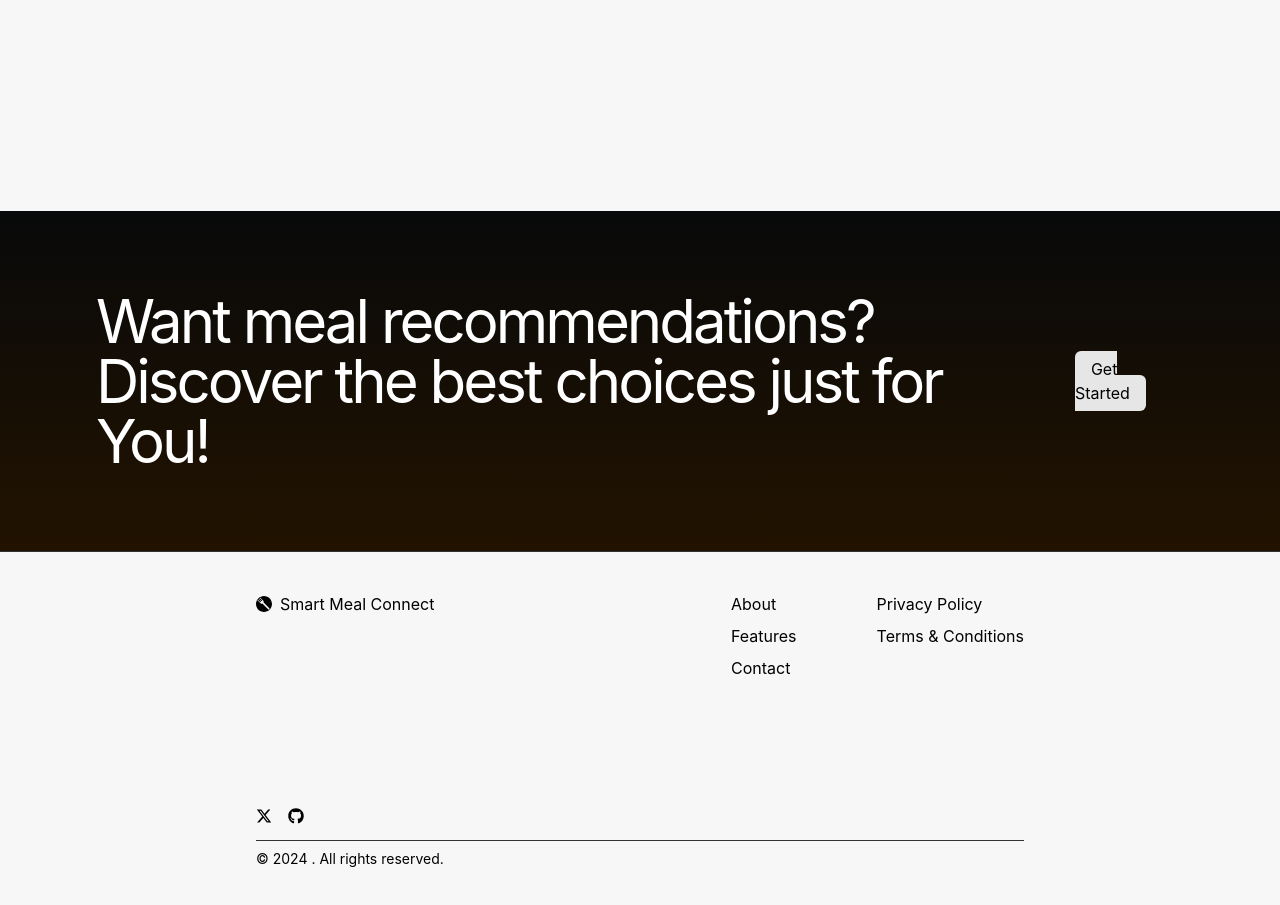
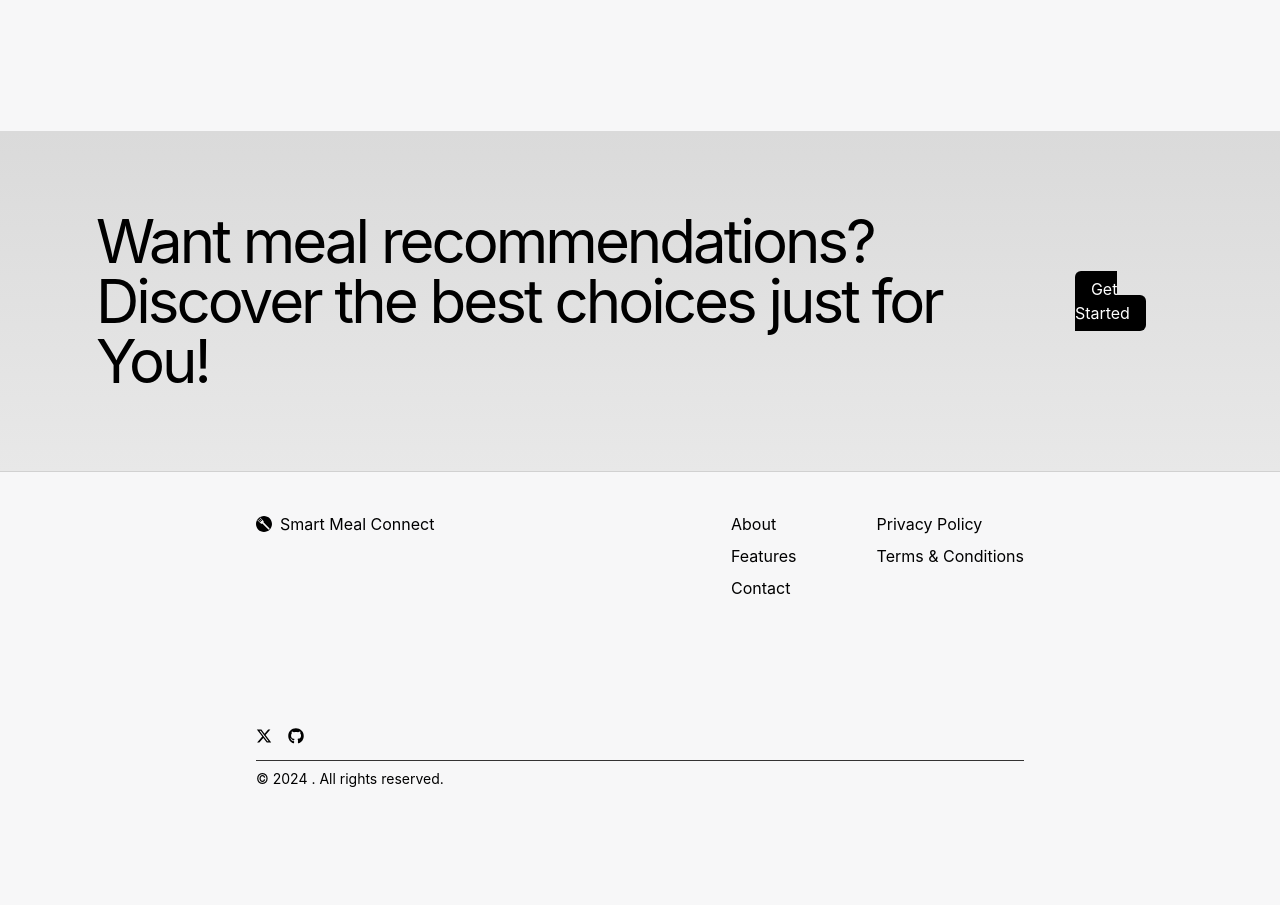
Before and after one commit to Nabeel-99/Smart_Meal_Connect, a React (Vite) app in the folder client/: page /metrics-based in a window 1280 px wide. Shown: the part 1700-2605 px from the top of the page. After the commit the page ends 2569 px from the top, so only its background shows below. Built offline with nearby package versions, Linux system fonts and the light colour scheme; no server answers; what @capacitor/core would draw is missing.

Commit message:
fixed ui bug

```diff
--- a/client/src/components/ui/GetStartedSection.jsx
+++ b/client/src/components/ui/GetStartedSection.jsx
@@ -3,10 +3,10 @@ import { Link } from "react-router-dom";
 
 const GetStartedSection = () => {
   return (
-    <div className="flex  flex-col px-8 gap-20 md:flex-row items-start md:items-center border-b border-b-[#343333] pt-20 mt-20 pb-20  md:justify-between md:px-16  xl:justify-around bg-gradient-to-b from-[#08090a] to-[#221300] w-full">
+    <div className="flex flex-col px-8 gap-20 md:flex-row items-start md:items-center border-b border-b-[#d1d1d1] dark:border-b-[#343333] pt-20 pb-20 w-full md:justify-between md:px-16  xl:justify-around bg-gradient-to-b from-[#dadada] to-[#e8e8e8] dark:from-[#08090a] dark:to-[#161616]">
       <div className="flex flex-col px-8 gap-20 md:flex-row items-start md:items-center md:justify-between  xl:justify-around w-full 2xl:mx-auto 2xl:container">
         <div>
-          <h2 className="text-2xl text-white  md:text-3xl xl:text-6xl tracking-tighter">
+          <h2 className="text-2xl   md:text-3xl xl:text-6xl tracking-tighter">
             Want meal recommendations?{" "}
             <span className="block">
               Discover the best choices just for You!
@@ -16,7 +16,7 @@ const GetStartedSection = () => {
         <div>
           <Link
             to={"/login"}
-            className="bg-[#e6e6e6] text-black rounded-md px-4 py-2"
+            className="dark:bg-[#e6e6e6] bg-black text-white hover:bg-[#252526] dark:text-black rounded-md px-4 py-2"
           >
             Get Started
           </Link>
```
